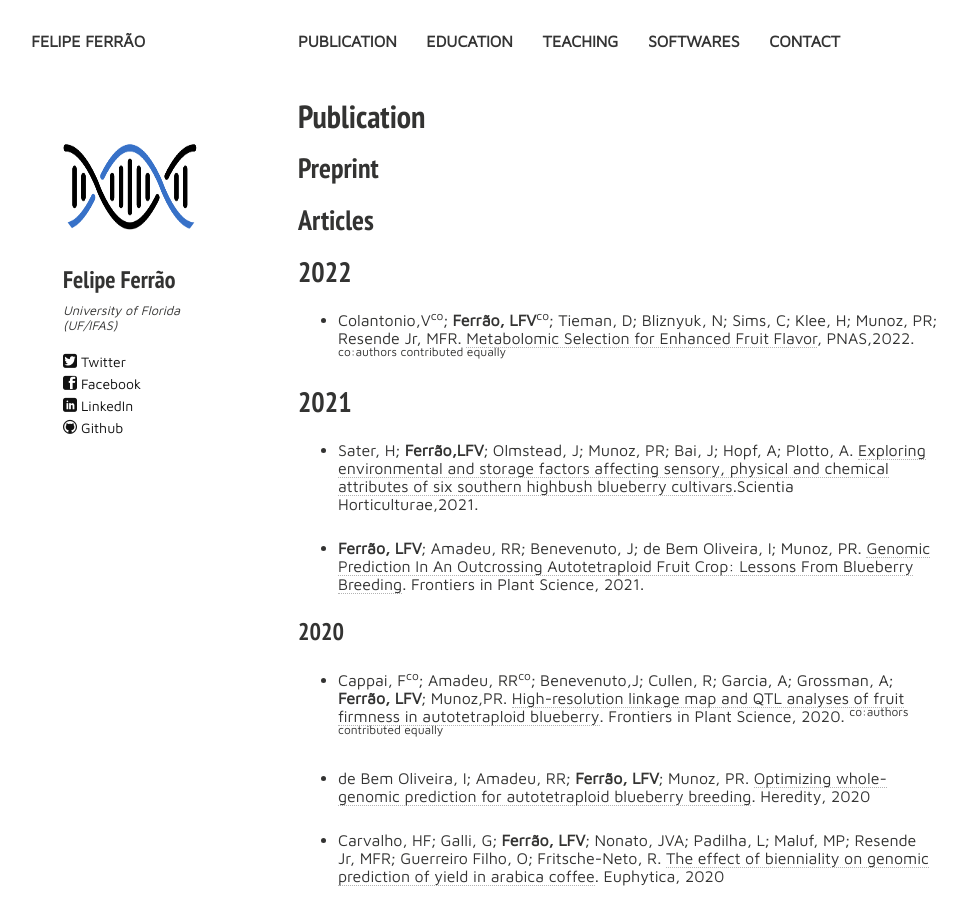
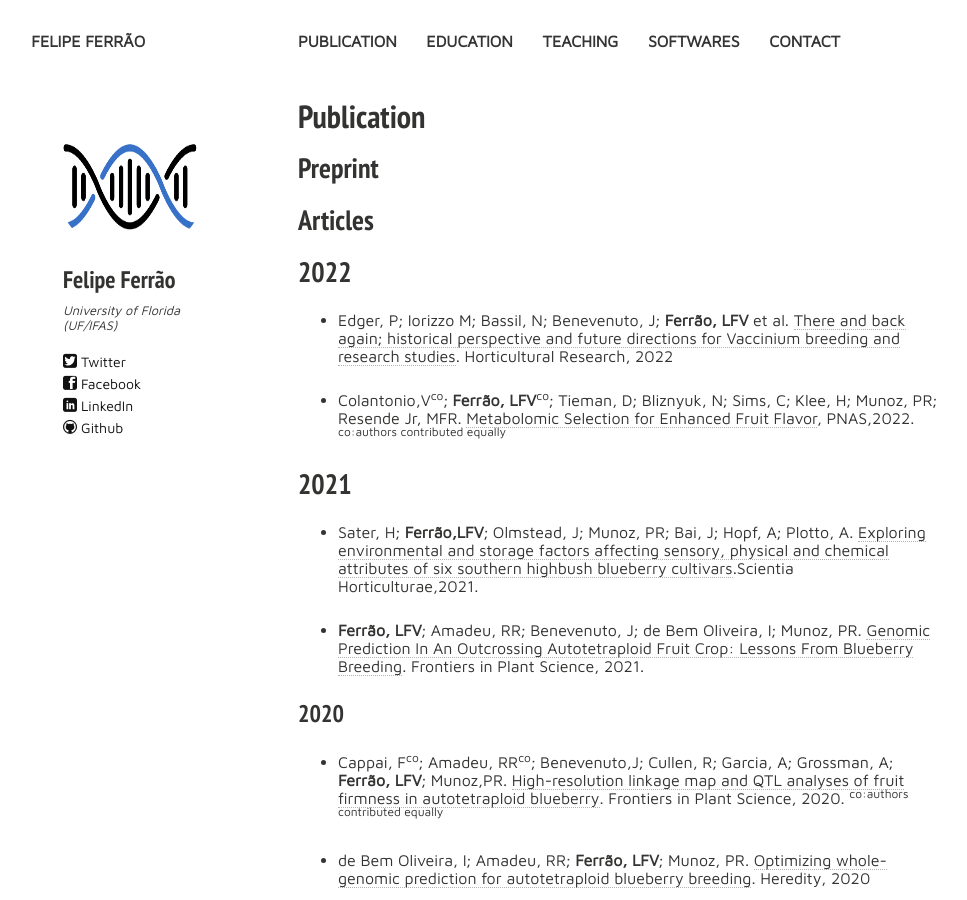
Before and after one commit to lfelipe-ferrao/lfelipe-ferrao.github.io, a Jekyll site: the page built from publication.md, in a window 1280 px wide and 900 px high. Shown: the whole window, without its empty margins (22-989 px from the left). Built offline with Jekyll 4.4.1, drawn with Linux system fonts in a browser that asks for light colours; nearby versions of some CDN libraries.

Commit message:
Update publication.md

```diff
--- a/publication.md
+++ b/publication.md
@@ -17,6 +17,9 @@ tags: [people, undergrads, MSc, PhD, postdocs]
 ## Articles
 
 ## 2022
+
+- Edger, P; Iorizzo M; Bassil, N; Benevenuto, J; **Ferrão, LFV** et al.  [There and back again; historical perspective and future directions for Vaccinium breeding and research studies](https://academic.oup.com/hr/advance-article/doi/10.1093/hr/uhac083/6566416?login=true). Horticultural Research, 2022
+
 - Colantonio,V<sup>co</sup>; **Ferrão, LFV**<sup>co</sup>; Tieman, D; Bliznyuk, N; Sims, C; Klee, H; Munoz, PR; Resende Jr, MFR. [Metabolomic Selection for Enhanced Fruit Flavor](https://www.pnas.org/content/119/7/e2115865119), PNAS,2022.
 <sup>co:authors contributed equally</sup>
 
```
